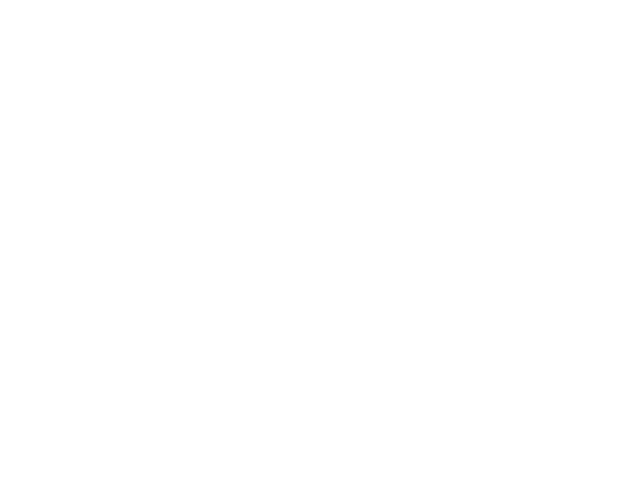
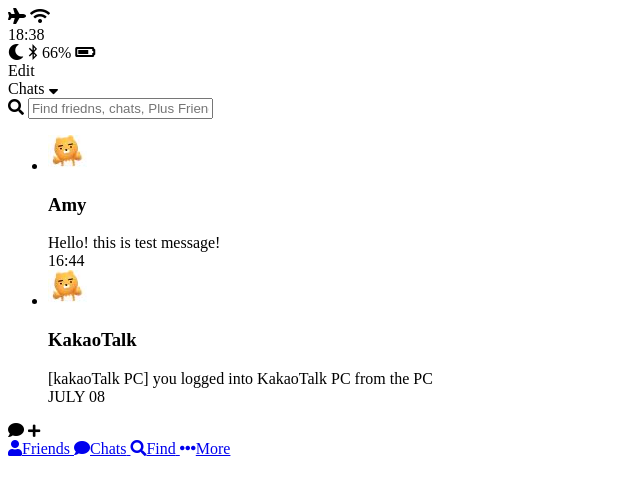
Before and after one commit to amyjmini/kakao-clone, a plain HTML site: page chats.html in a window 1280 px wide. Shown: the whole page, without its empty margins (0-640 px from the left). Drawn offline with Linux system fonts and the light colour scheme.

Commit message:
chat is done

```diff
--- a/chat.html
+++ b/chat.html
@@ -0,0 +1,45 @@
+<!DOCTYPE html>
+<html lang="en">
+<head>
+  <meta charset="UTF-8">
+  <meta name="viewport" content="width=device-width, initial-scale=1.0">
+  <meta http-equiv="X-UA-Compatible" content="ie=edge">
+<link rel="stylesheet" href="https://use.fontawesome.com/releases/v5.1.0/css/all.css" integrity="sha384-lKuwvrZot6UHsBSfcMvOkWwlCMgc0TaWr+30HWe3a4ltaBwTZhyTEggF5tJv8tbt" crossorigin="anonymous">
+
+  <title>Chat</title>
+
+</head>
+<body>
+  <header>
+    <div class="header_top">
+    <div class="header_column">
+<i class="fas fa-plane"></i>
+    <i class="fas fa-wifi"></i>
+  </div>
+    <div class="header_column">
+  <span class="header_time">18:38</span>
+</div>
+  <div class="header_column">
+<i class="fas fa-moon"></i>
+    <i class="fab fa-bluetooth-b"></i>
+    <span class="header_battery">66%</span>
+    <i class="fas fa-battery-three-quarters"></i>
+</div>
+
+<div class="header__bottom">
+  <div class="header_column">
+    <i class="fa fa-chevron-left fa-lg"></i>
+      </div>
+  <div class="header_column">
+    <span class="header_text">AMY</span>
+
+  </div>
+  <div class="header_column">
+  <i class="fas fa-search"></i>
+  <i class="fas fa-align-justify"></i>
+
+  </div>
+</div>
+  </header>
+</body>
+</html>
--- a/chats.html
+++ b/chats.html
@@ -0,0 +1,94 @@
+<!DOCTYPE html>
+<html lang="en">
+<head>
+  <meta charset="UTF-8">
+  <meta name="viewport" content="width=device-width, initial-scale=1.0">
+  <meta http-equiv="X-UA-Compatible" content="ie=edge">
+<link rel="stylesheet" href="https://use.fontawesome.com/releases/v5.1.0/css/all.css" integrity="sha384-lKuwvrZot6UHsBSfcMvOkWwlCMgc0TaWr+30HWe3a4ltaBwTZhyTEggF5tJv8tbt" crossorigin="anonymous">
+
+  <title>Chats</title>
+
+</head>
+<body>
+  <header>
+    <div class="header_top">
+    <div class="header_column">
+<i class="fas fa-plane"></i>
+    <i class="fas fa-wifi"></i>
+  </div>
+    <div class="header_column">
+  <span class="header_time">18:38</span>
+</div>
+  <div class="header_column">
+<i class="fas fa-moon"></i>
+    <i class="fab fa-bluetooth-b"></i>
+    <span class="header_battery">66%</span>
+    <i class="fas fa-battery-three-quarters"></i>
+</div>
+
+<div class="header__bottom">
+  <div class="header_column">
+    <span class="header_text">Edit</span>
+      </div>
+  <div class="header_column">
+    <span class="header_text">Chats <i class="fas fa-sort-down"></i></span>
+
+  </div>
+  <div class="header_column">
+
+  </div>
+</div>
+  </header>
+  <main class="chats">
+    <div class="serach-bar">
+  <i class="fas fa-search"></i>
+      <input type="text" placeholder="Find friedns, chats, Plus Friends">
+        </div>
+        <ul class="chat__list">
+          <li class="chats__chat">
+            <div class="chat__content">
+<img src="images/avatar.jpg">
+<div class="chat__preview">
+<h3 class="chat__user">Amy</h3>
+<span class="chat__last-message">Hello! this is test message!</span>
+  </div>
+</div>
+  <span class="chat__date-time">
+              16:44
+            </span>
+          </li>
+          <li class="chats__chat">
+            <div class="chat__content">
+<img src="images/avatar.jpg">
+<div class="chat__preview">
+<h3 class="chat__user">KakaoTalk</h3>
+<span class="chat__last-message">[kakaoTalk PC] you logged into KakaoTalk PC from the PC</span>
+  </div>
+</div>
+  <span class="chat__date-time">
+              JULY 08
+            </span>
+          </li>
+        </ul>
+        <div class="chat-btn">
+          <i class="fa fa-comment"></i>
+          <i class="fa fa-plus fa-sm"></i>
+        </div>
+  </main>
+  <nav class="tab-bar">
+    <a href="index.html" class="tab-bar__tab">
+      <i class="fa fa-user"></i><span class="tab_bar__title">Friends</span>
+    </a>
+    <a href="chats.html" class="tab-bar__tab tab-bar__tab--selected">
+      <i class="fa fa-comment"></i><span class="tab_bar__title">Chats</span>
+    </a>
+    <a href="find.html" class="tab-bar__tab">
+      <i class="fas fa-search"></i><span class="tab_bar__title">Find</span>
+    </a>
+    <a href="more.html" class="tab-bar__tab">
+      <i class="fa fa-ellipsis-h"></i><span class="tab_bar__title">More</span>
+    </a>
+
+  </nav>
+</body>
+</html>
```
Also changed, not shown: find.html (+58 -0 lines), index.html (+84 -38 lines), more.html (+58 -0 lines), profile.html (+45 -0 lines), images/avatar.JPG (added).
